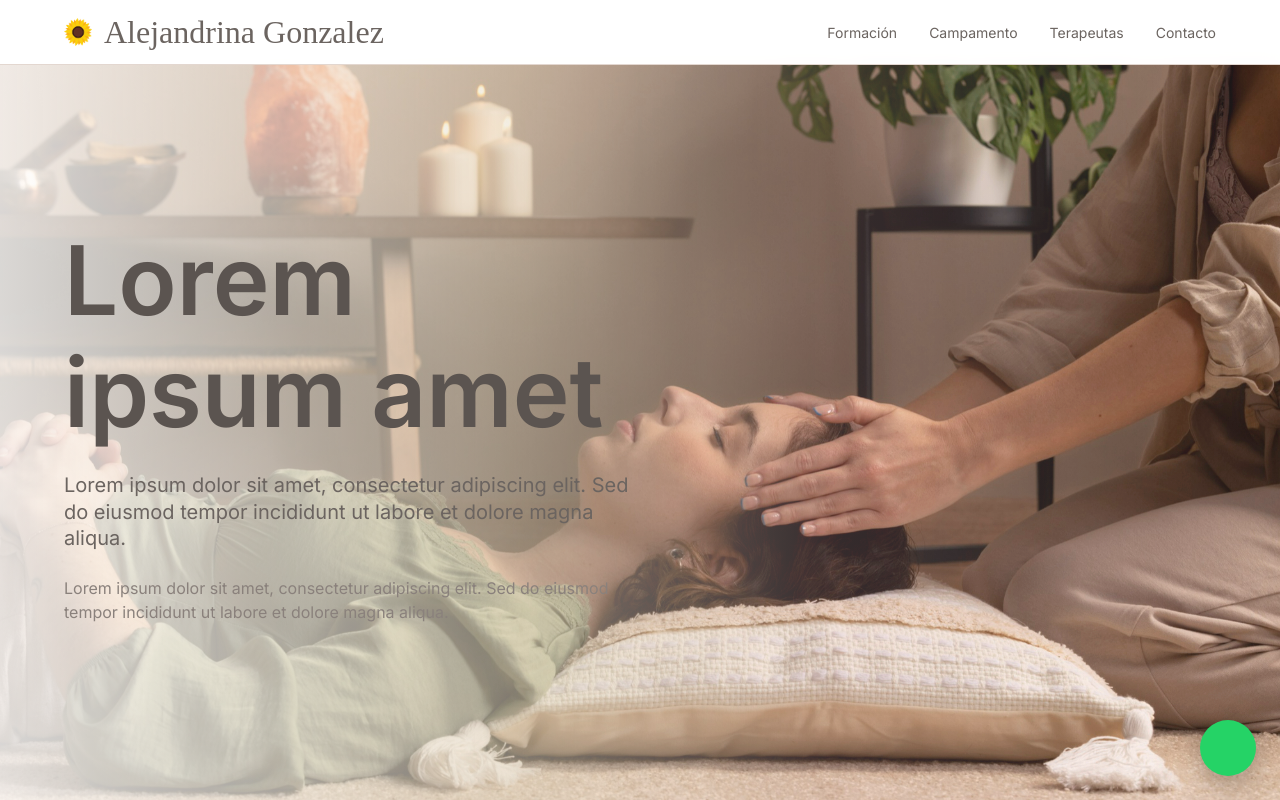
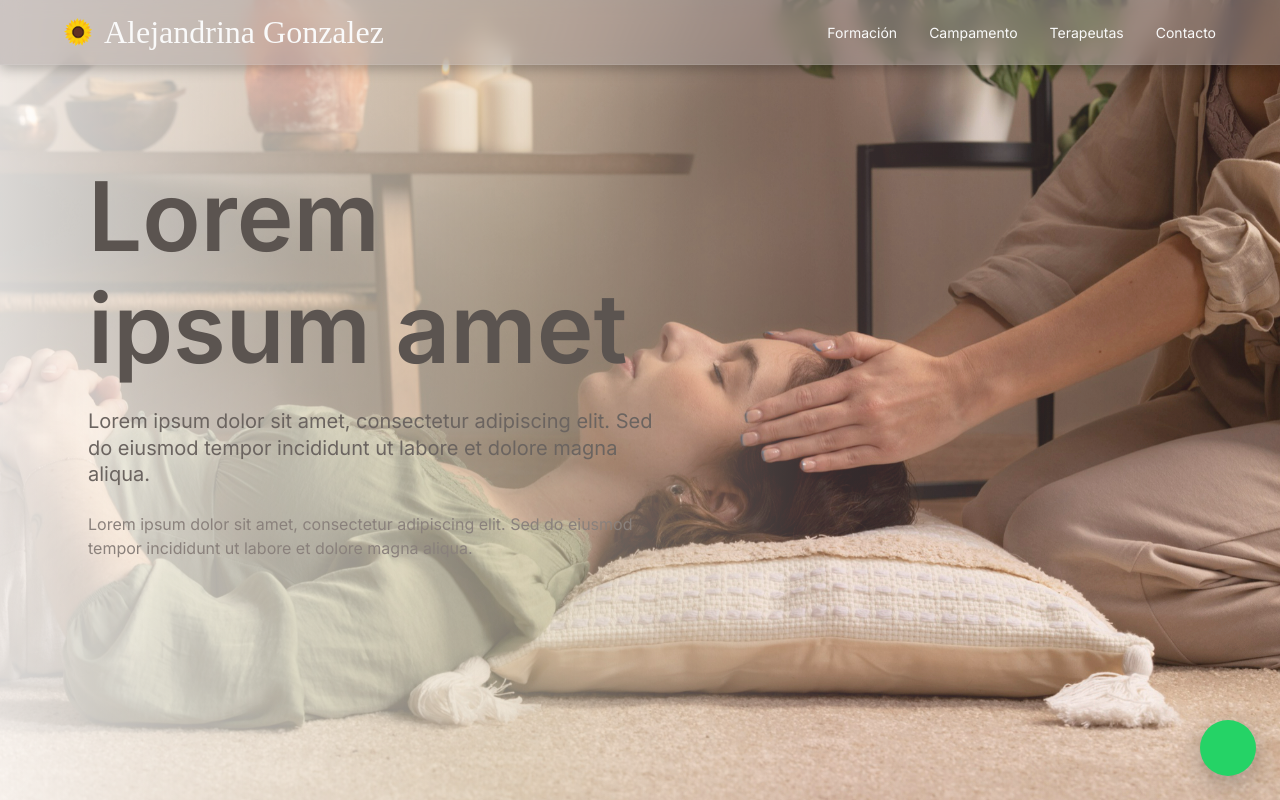
Before and after one commit to irdev256/reikilanding, a React (Vite) app: page / in a window 1280 px wide. Shown: the top 800 px of the page. Built offline with nearby package versions, Linux system fonts and the light colour scheme; some icons are missing; a web font is replaced by a local one.

Commit message:
more more

```diff
--- a/src/App.tsx
+++ b/src/App.tsx
@@ -3,7 +3,6 @@ import { CssBaseline, ThemeProvider } from '@mui/material';
 import { BrowserRouter, Route, Routes } from 'react-router-dom';
 
 import Footer from './components/layout/Footer';
-import Navbar from './components/layout/Navbar';
 import WhatsAppButton from './components/common/WhatsAppButton';
 
 // --- Pages ----
@@ -18,14 +17,11 @@ function App() {
     <ThemeProvider theme={theme}>
       <CssBaseline />
       <BrowserRouter>
-        <Navbar />
-
         <Routes>
           <Route path="/" element={<Home />} />
           <Route path="/formacion" element={<Formacion />} />
           <Route path="/contacto" element={<Contacto />} />
         </Routes>
-
         <Footer />
         <WhatsAppButton />
       </BrowserRouter>
--- a/src/components/common/WhatsAppButton.tsx
+++ b/src/components/common/WhatsAppButton.tsx
@@ -1,12 +1,12 @@
 import { Box } from '@mui/material';
 import WhatsAppIcon from '@mui/icons-material/WhatsApp';
-import { WHATSAPP_LINK } from '../../constants/constants';
+import { CLIENT_WHATSAPP_LINK } from '../../constants/constants';
 
 export default function WhatsAppButton() {
   return (
     <Box
       component="a"
-      href={WHATSAPP_LINK}
+      href={CLIENT_WHATSAPP_LINK}
       target="_blank"
       rel="noopener noreferrer"
       sx={{
--- a/src/components/layout/Footer.tsx
+++ b/src/components/layout/Footer.tsx
@@ -1,4 +1,5 @@
-import { Box, Container, Stack, Typography, Link } from '@mui/material';
+import { Box, Container, Stack, Link } from '@mui/material';
+import { OUR_WHATSAPP_LINK } from '../../constants/constants';
 
 export default function Footer() {
   return (
@@ -19,7 +20,7 @@ export default function Footer() {
           textAlign={{ xs: 'center', sm: 'left' }}
         >
           <Link
-            href="https://wa.me/5491173624522"
+            href={OUR_WHATSAPP_LINK}
             target="_blank"
             rel="noopener noreferrer"
             underline="none"
--- a/src/components/layout/Navbar.tsx
+++ b/src/components/layout/Navbar.tsx
@@ -20,10 +20,15 @@ export default function Navbar() {
         position="fixed"
         elevation={0}
         sx={{
-          backgroundColor: 'rgba(255,255,255,0.9)',
-          backdropFilter: 'blur(8px)',
-          borderBottom: '1px solid',
-          borderColor: 'divider',
+          backgroundColor: 'rgba(168, 160, 160, 0.5)', // vidrio oscuro
+          backdropFilter: 'blur(10px) saturate(120%)',
+          WebkitBackdropFilter: 'blur(10px) saturate(120%)',
+          borderBottom: '1px solid rgba(255,255,255,0.08)',
+          boxShadow: `
+      0 4px 12px rgba(0,0,0,0.25)
+    `,
+
+          color: '#fff',
         }}
       >
         <Toolbar sx={{ maxWidth: 1200, mx: 'auto', width: '100%' }}>
@@ -56,7 +61,7 @@ export default function Navbar() {
                 fontWeight: 400,
                 fontSize: { xs: 26, md: 32 },
                 lineHeight: 1,
-                color: 'text.primary',
+                color: '#fafafa',
                 whiteSpace: 'nowrap',
               }}
             >
@@ -73,7 +78,7 @@ export default function Navbar() {
                 to={item.href}
                 sx={{
                   textDecoration: 'none',
-                  color: 'text.primary',
+                  color: '#fafafa',
                   fontSize: 14,
                   '&:hover': {
                     opacity: 0.6,
--- a/src/components/sections/Hero.tsx
+++ b/src/components/sections/Hero.tsx
@@ -1,4 +1,5 @@
 import { Box, Container, Stack, Typography } from '@mui/material';
+import Navbar from '../layout/Navbar';
 
 export default function Hero() {
   return (
@@ -13,6 +14,7 @@ export default function Hero() {
         backgroundPosition: 'center',
       }}
     >
+      <Navbar />
       <Box
         sx={{
           position: 'absolute',
--- a/src/constants/constants.ts
+++ b/src/constants/constants.ts
@@ -1 +1,5 @@
-export const WHATSAPP_LINK = 'https://wa.me/message/N4EEXQS2I5C5J1';
+// CLIENT
+export const CLIENT_WHATSAPP_LINK = 'https://wa.me/message/N4EEXQS2I5C5J1';
+
+// OUR
+export const OUR_WHATSAPP_LINK = 'https://wa.me/5491173624522';
```
Also changed, not shown: src/theme/theme.ts (+5 -5 lines).
